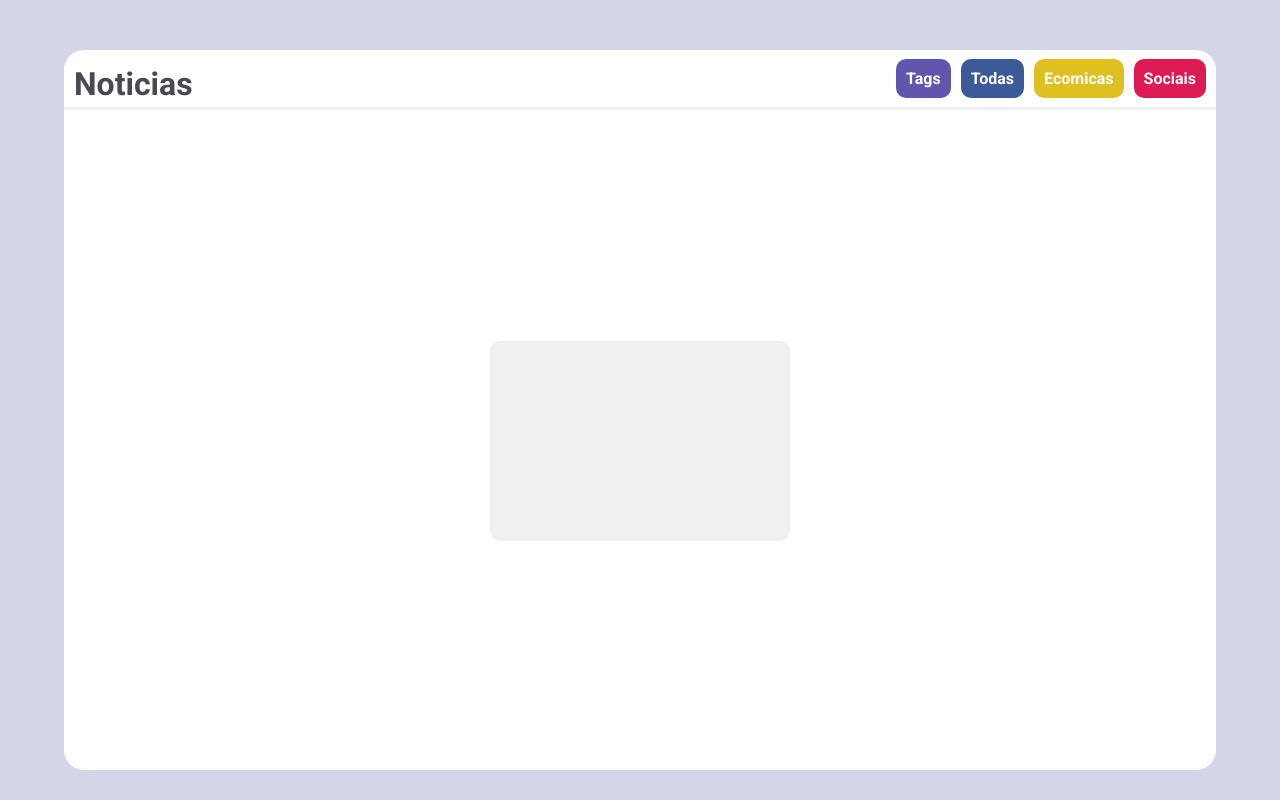
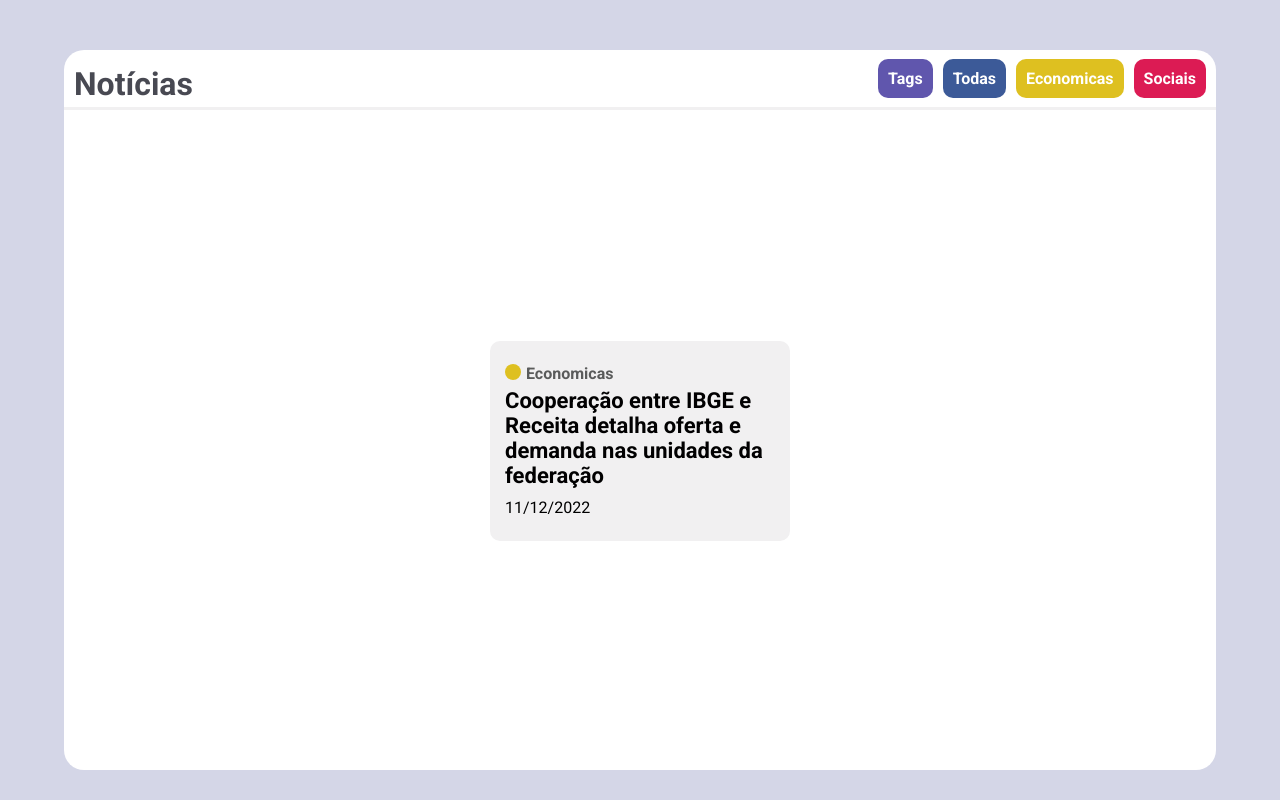
Before and after one commit to Rinpiki/ibge-noticias, a website: page segundaPagina/segundaPagina.html in a window 1280 px wide. Drawn offline with Linux system fonts and the light colour scheme.

Commit message:
card com novo estilo

```diff
--- a/segundaPagina/segundaPagina.css
+++ b/segundaPagina/segundaPagina.css
@@ -89,9 +89,42 @@ li {
 }
 
 .card {
+  display: flex;
+  align-items: center;
+  justify-content: center;
   width: 300px;
   height: 200px;
   border-radius: 10px;
-
   background: #f1f0f1;
 }
+
+.card-cc {
+  width: 90%;
+  display: flex;
+  flex-direction: column;
+}
+
+span {
+  display: flex;
+  align-content: center;
+  margin-bottom: 5px;
+  font-weight: 600;
+  color: #5a5b5b;
+}
+
+span::before {
+  content: '  ';
+  display: inline-block;
+  width: 16px;
+  height: 16px;
+  border-radius: 50%;
+  margin-right: 5px;
+  background: #dec020;
+}
+a {
+  margin-bottom: 10px;
+  text-decoration: none;
+  color: #010001;
+  font-size: 22px;
+  font-weight: 600;
+}
--- a/segundaPagina/segundaPagina.html
+++ b/segundaPagina/segundaPagina.html
@@ -14,17 +14,24 @@
   <body>
     <main class="container">
       <header class="header">
-        <div><h1>Noticias</h1></div>
+        <div><h1>Notícias</h1></div>
         <ul>
           <li class="tags">Tags</li>
           <li class="tg-todas">Todas</li>
-          <li class="tg-economicas">Ecomicas</li>
+          <li class="tg-economicas">Economicas</li>
           <li class="tg-sociais">Sociais</li>
         </ul>
       </header>
       <conatiner-cards class="grid container-cards">
         <div class="card">
-          <div class="card-cc"></div>
+          <div class="card-cc">
+            <span>Economicas</span>
+            <a href="">
+              Cooperação entre IBGE e Receita detalha oferta e demanda nas
+              unidades da federação
+            </a>
+            <p>11/12/2022</p>
+          </div>
         </div>
       </conatiner-cards>
     </main>
```
